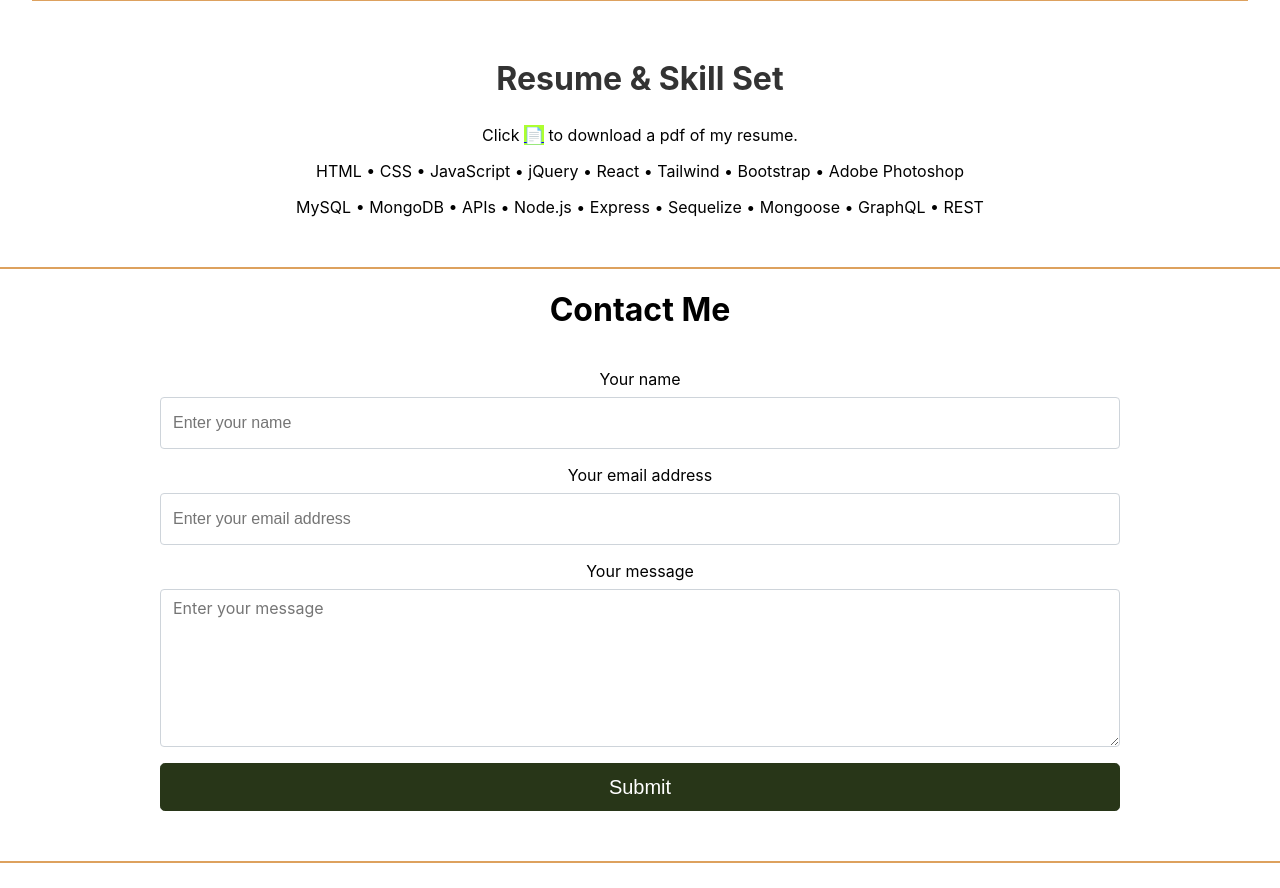
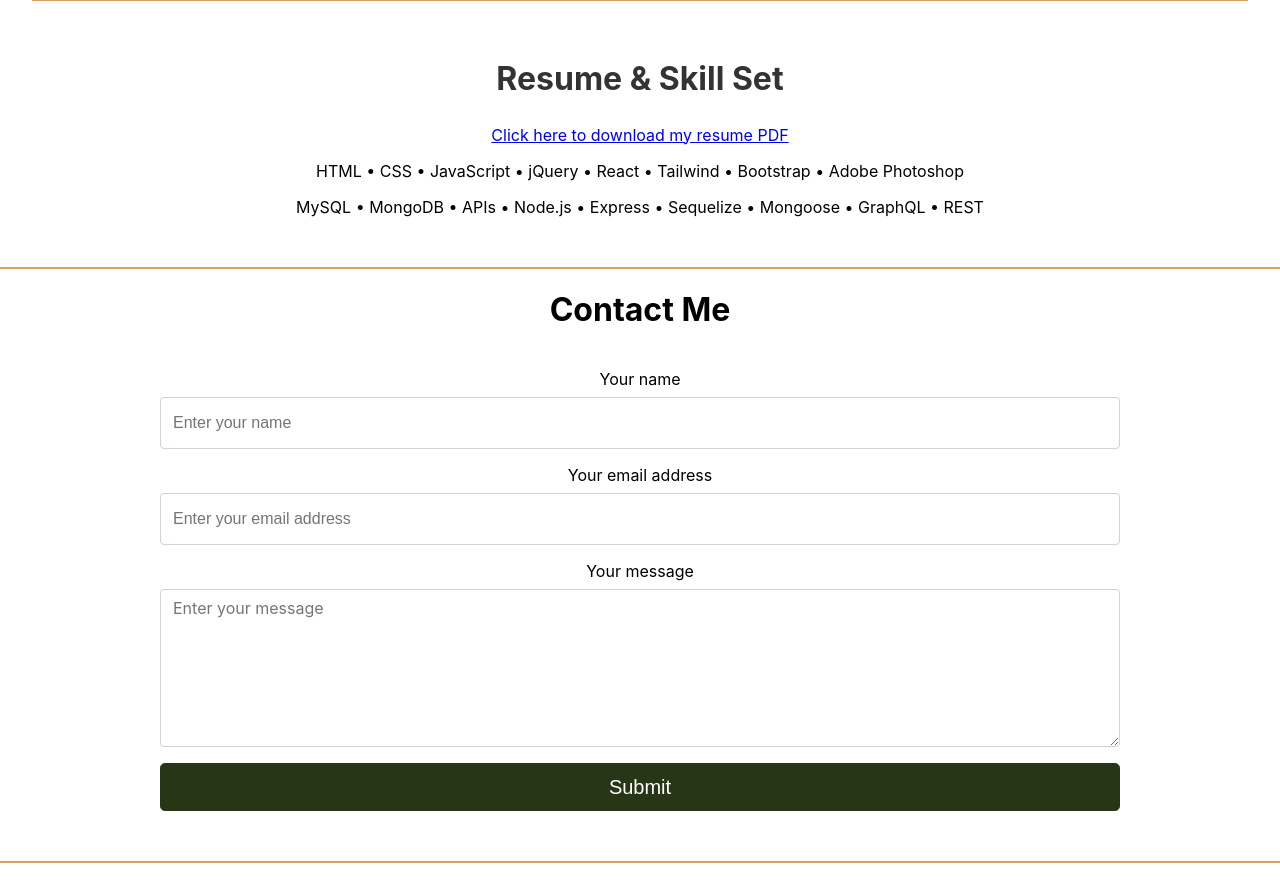
Before and after one commit to jenstem/react-portfolio, a React (Create React App) app: page / in a window 1280 px wide. Shown: the part 1820-2708 px from the top of the page. Built offline with nearby package versions, Linux system fonts and the light colour scheme.

Commit message:
Revise resume.js rephrase link to resume

```diff
--- a/src/Pages/resume.js
+++ b/src/Pages/resume.js
@@ -8,11 +8,10 @@ export default function Resume() {
         <div>
             <h2 id="resume" className="resume-title">Resume & Skill Set</h2>
             <p>
-                Click {" "}
+                {" "}
                 <span>
-                    <a href={resumeDoc} target="_blank" rel="noreferrer" className='emoji'>📄</a>
+                    <a href={resumeDoc} target="_blank" rel="noreferrer" className='download-resume'>Click here to download my resume PDF</a>
                 </span>{" "}
-                to download a pdf of my resume.
             </p>
                 <p>HTML &#x2022; CSS &#x2022; JavaScript &#x2022; jQuery &#x2022; React &#x2022; Tailwind &#x2022; Bootstrap &#x2022; Adobe Photoshop</p>
                 <p className='add-space'>MySQL &#x2022; MongoDB &#x2022; APIs &#x2022; Node.js &#x2022; Express &#x2022; Sequelize &#x2022; Mongoose &#x2022; GraphQL &#x2022; REST</p>
```
